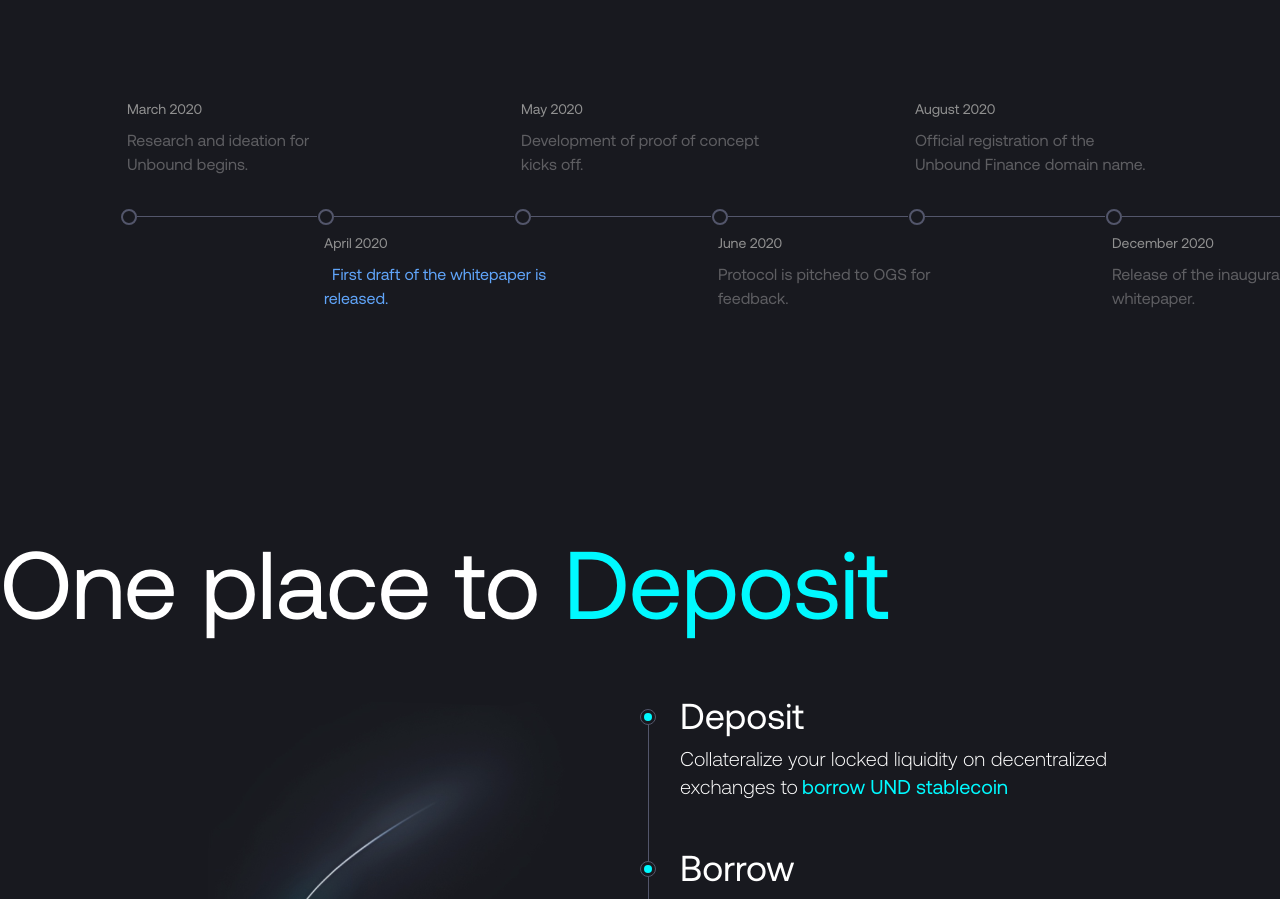
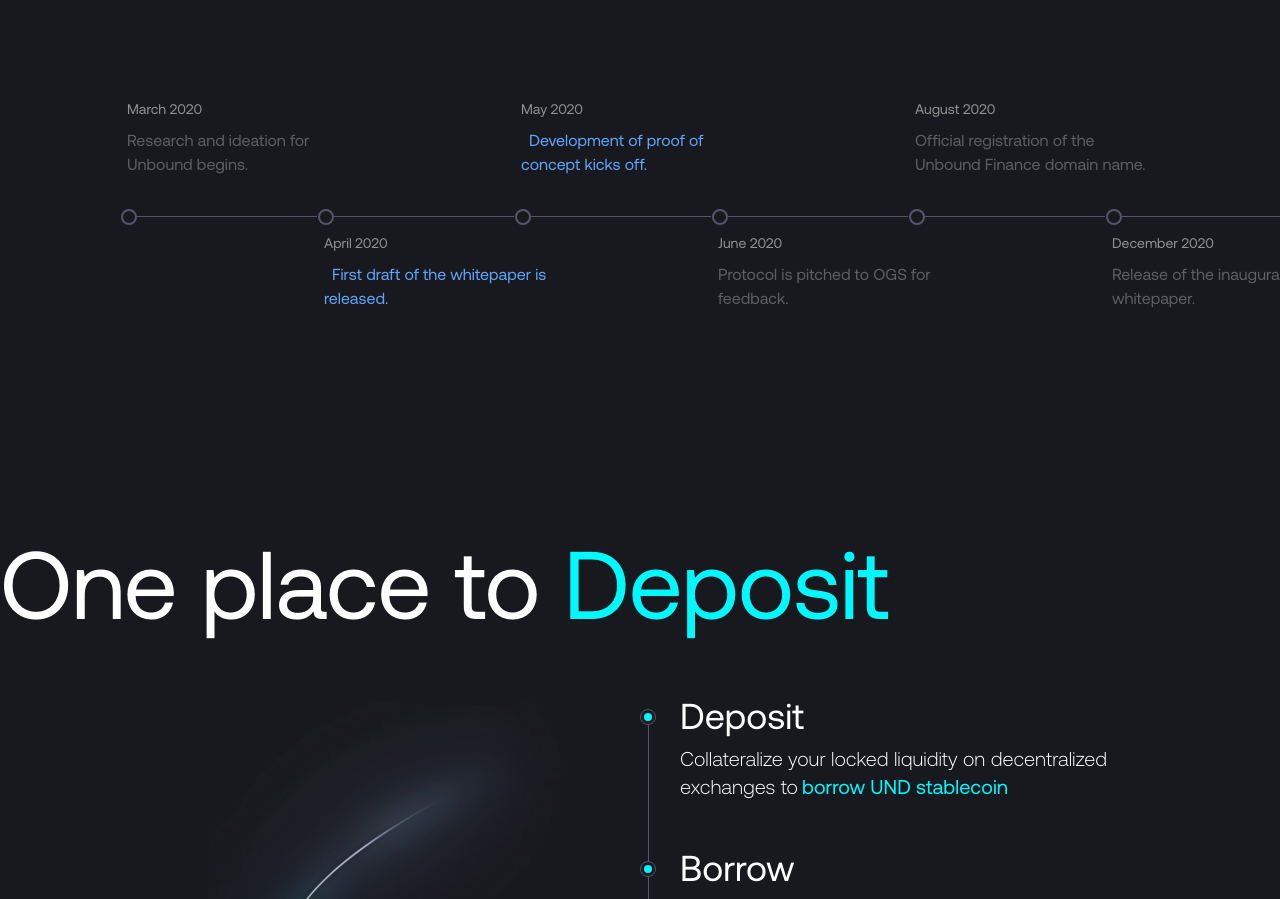
Before and after one commit to unboundfinance/Unbound-landing-page-v3, a Next.js app: page / in a window 1280 px wide. Shown: the part 1340-2239 px from the top of the page. Built offline with nearby package versions, Linux system fonts and the light colour scheme.

Commit message:
Update timeline.ts

```diff
--- a/src/app/data/timeline.ts
+++ b/src/app/data/timeline.ts
@@ -14,22 +14,20 @@
     {
       date: "April 2020",
       description: "First draft of the whitepaper is released.",
-      link: "https://wiki.unbound.finance"
+      link: "https://docs.unbound.finance"
     },
     {
       date: "May 2020",
       description: "Development of proof of concept kicks off.",
-
+      link: "https://unbound.finance/roadmap/may-2020"
     },
     {
       date: "June 2020",
       description: "Protocol is pitched to OGS for feedback.",
-
     },
     {
       date: "August 2020",
       description: "Official registration of the Unbound Finance domain name.",
-
     },
     {
       date: "December 2020",
@@ -41,32 +39,76 @@
     {
       date: "February 2021",
       description: "Unbound releases its application and landing page.",
-
     },
     {
       date: "April 14th, 2021",
       description: "Unbound launches Zeta Testnet.",
-
     },
     {
       date: "June 10th, 2021",
       description: "Unbound Finance closes its first round of investment.",
-
     },
     {
       date: "August 15th, 2021",
       description: "Unbound debuts the first-ever Cross-Chain stablecoin UND on Polygon.",
+    },
+    {
+      date: "August 19th, 2021",
+      description: "Unbound unveils its initial official Roadmap.",
+    },
+    {
+      date: "September 2nd, 2021",
+      description: "Unbound partners with Harmony.",
+    },
+    {
+      date: "September 28th, 2021",
+      description: "Unbound Sandbox mainnet live on Ethereum.",
+    },
+    {
+      date: "November 4th, 2021",
+      description: "Unbound goes mainnet live on Ethereum.",
+    },
+    {
+      date: "November 5th, 2021",
+      description: "Unbound partners with Kyber Network.",
+    },
+    {
+      date: "November 18th, 2021",
+      description: "Unbound partners with Avalache work."
+    },
+    {
+      date: "December 13th, 2021",
+      description: "Unbound partners with Avalache work.",
+    },
+    {
+      date: "December 14th, 2021",
+      description: "IEO commences on HuobiGlobal.",
+    },
+    {
+      date: "December 17th, 2021",
+      description: "UNB staking live on Kucoin.",
+    },
+    {
+      date: "December 17th, 2021",
+      description: "UNB deposits and withdrawals available on MEXC.",
+    },
+    {
+      date: "December 20th, 2021",
+      description: "UNB flexible promotion live",
+    }
 
-    },
-
-  ],
+ ],
   "2022": [
     {
       date: "January 24th, 2022",
       description: "Unbound on-chain staking live on Ethereum and BSC",
-
+      link: "https://unbound.finance/roadmap/january-2022"
     },
-
+    {
+      date: "February 17th, 2022",
+      description: "Unbound partners with Quickswap",
+      link: "https://unbound.finance/roadmap/february-2022"
+    },
     {
       date: "March 2nd, 2022",
       description: "Unbound goes live on Polygon mainnet",
@@ -76,32 +118,131 @@
       date: "March 2nd, 2022",
       description: "Unbounder UNB Flexible Staking on Kucoin",
       link: "https://x.com/unboundfinance/status/1499057847010996225"
+    },
+    {
+      date: "March 3rd, 2022",
+      description: "Unbound partners with Quickswap",
+    },
+    {
+      date: "March 12th, 2022",
+      description: "Unbound launches on Fantom testnet Alpha version",
+    },
+    {
+      date: "May 15th, 2022",
+      description: "Unbound goes live on BSC mainnet",
+    },
+    {
+      date: "May 15th, 2022",
+      description: "$UNB on-chain staking live on Polygon",
+    },
+    {
+      date: "May 25th, 2022",
+      description: "Unbound partners with DFYN",
+    },
+    {
+      date: "May 31th, 2022",
+      description: "Unbound live on BNB chain",
+    },
+    {
+      date: "June 2nd, 2022",
+      description: "UND-USDC pool live on Kyberswap",
+    },
+    {
+      date: "June 14th, 2022",
+      description: "$UND flexible staking live on Kucoin",
+    },
+    {
+      date: "June 25th, 2022",
+      description: "Unbound partners with Pangolin",
+    },
+    {
+      date: "June 28th, 2022",
+      description: "Unbound live on Avalanche mainnet",
+    },
+    {
+      date: "August 1st, 2022",
+      description: "Unbound partners with Routers protocol",
+    },
+    {
+      date: "August 7th, 2022",
+      description: "Unbound partners with Multichain",
+    },
+    {
+      date: "September 14th, 2022",
+      description: "Unbound live on Fantom mainnet",
+    },
+    {
+      date: "October 20th, 2022",
+      description: "Unbound V2 public testnet live",
+    },
+    {
+      date: "November 28th, 2022",
+      description: "Unbound live on Lens protocol",
+    },
+    {
+      date: "November 13th, 2022",
+      description: "Unbound v2 testnet phase 2 live",
+    },
+    {
+      date: "December 21st, 2022",
+      description: "Unbound partners with Defiedge",
     }
   ],
   "2023": [
-
+    {
+      date: "January 8th, 2023",
+      description: "Unbound V2 Second Security Audit completed",
+      link: "https://unbound.finance/roadmap/january-2023"
+    },
     {
       date: "March 25th, 2023",
       description: "UNB ready and live for trading on Changelly",
-      link: "https://x.com/Changelly_team/status/1639246809477382146"
+      link: "https://unbound.finance/roadmap/march-2023"
     },
     {
       date: "April 5th, 2023",
       description: "Unbound partners with Changelly",
-      link: "https://x.com/Changelly_team/status/1639246809477382146"
-    }
+    },
+    {
+      date: "April 11th, 2023",
+      description: "Unbound v2 live on Arbitrum mainnet",
+    },
+    {
+      date: "October 16th, 2023",
+      description: "Unbound partners with Arbidex",
+    },
+    {
+      date: "December 7th, 2023",
+      description: "UNB transfers into an OFT through integration with LayerZero",
+    },
+    {
+      date: "December 21th, 2023",
+      description: "UNB bridging live on Stargate Finance",
+    },
   ],
   "2024": [
+    {
+      date: "February 2024",
+      description: "Unbound server launched on Discord",
 
+    },
     {
       date: "April 2024",
       description: "Website and application revamped for an enhanced user experience.",
-      link: "https://unbound.finance/"
+      link: "https://unbound.finance/roadmap/april-2024"
     },
     {
       date: "14th May 2024",
       description: "Unbound DAO live",
-      link:"https://x.com/unboundfinance/status/1768539959357788395"
     },
+    {
+      date: "27th July 2024",
+      description: "$UNB bridging to Arbitrum chain live via the Stargate bridge",
+    },
+    {
+      date: "24 Sep 2024",
+      description: "Enabling Multichain Voting for UNB Holders in Unbound DAO Governance",
+    }
+
   ],
 };
```
